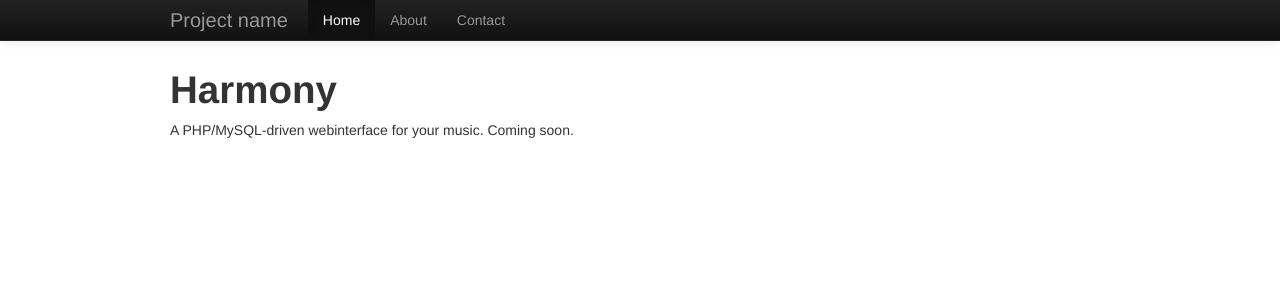
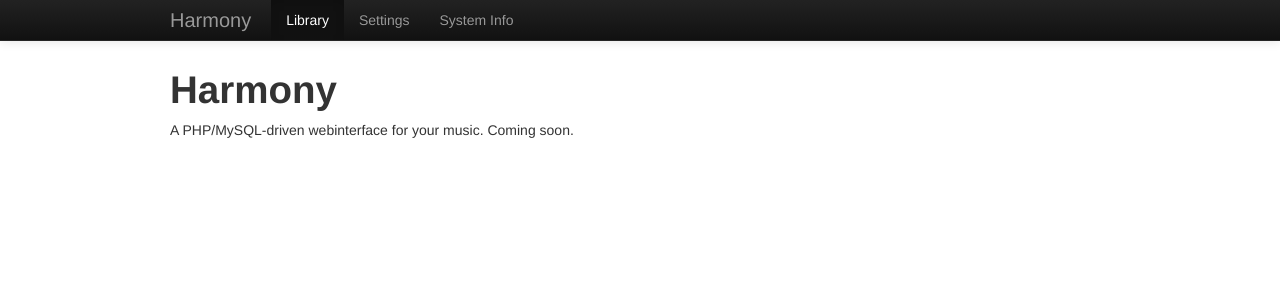
Before and after one commit to basdek/harmony, a PHP site: page / in a window 1280 px wide. Shown: the top 300 px of the page. Run offline with PHP 8.4, Linux system fonts and the light colour scheme; some libraries are stand-ins or nearby versions.

Commit message:
change links, add own css

```diff
--- a/index.php
+++ b/index.php
@@ -14,6 +14,9 @@
         padding-top: 60px; /* 60px to make the container go all the way to the bottom of the topbar */
       }
     </style>
+
+    <!-- Cosmetic surgery of Harmony -->
+    <link href="ui/stylesheet.css" rel="stylesheet">
 
     <!-- HTML5 shim, for IE6-8 support of HTML5 elements -->
     <!--[if lt IE 9]>
@@ -32,12 +35,12 @@
             <span class="icon-bar"></span>
             <span class="icon-bar"></span>
           </a>
-          <a class="brand" href="#">Project name</a>
+          <a class="brand" href="index.php">Harmony</a>
           <div class="nav-collapse collapse">
             <ul class="nav">
-              <li class="active"><a href="#">Home</a></li>
-              <li><a href="#about">About</a></li>
-              <li><a href="#contact">Contact</a></li>
+              <li class="active"><a href="#">Library</a></li>
+              <li><a href="#about">Settings</a></li>
+              <li><a href="#contact">System Info</a></li>
             </ul>
           </div><!--/.nav-collapse -->
         </div>
```
Also changed, not shown: ui/stylesheet.css (added).
